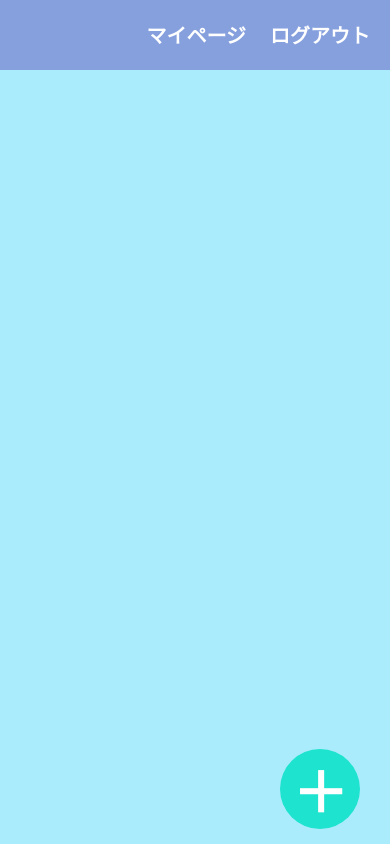
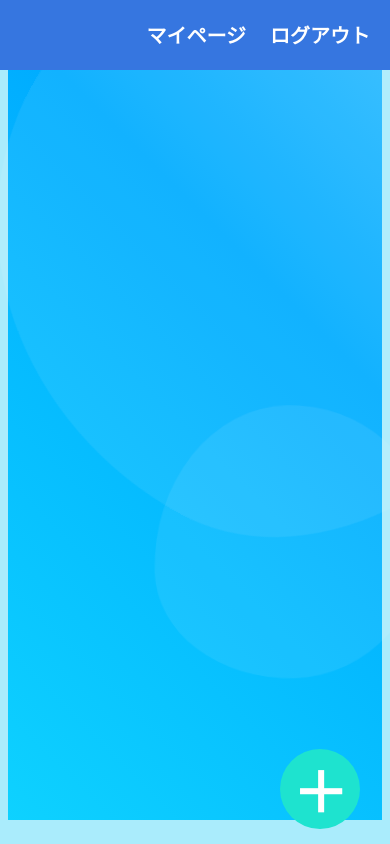
Before and after one commit to itouayumu/project-a, a PHP site: page /home.php in a window 390 px wide; the page is wider, and only the part inside the window is pictured. Run offline with PHP 8.4, Linux system fonts and the light colour scheme; the visitor is signed in with stand-in values (Sample User, id 1); data that the repository does not hold is empty.

Commit message:
背景変更

```diff
--- a/css/delete-style.css
+++ b/css/delete-style.css
@@ -59,7 +59,7 @@
 
     height: 45%;
     width: 44%;
-    box-shadow: 10px 10px 0 #87a2e1;
+    box-shadow: 10px 10px 0 #3676e0;
     object-fit: cover;
     display: flex;
     position:absolute; top: 45; right:5%;
@@ -177,7 +177,7 @@
   img{
     height: 150px;
     width: 96%;
-    box-shadow: 10px 10px 0 #87a2e1;
+    box-shadow: 10px 10px 0 #3676e0;
     object-fit: cover;
     margin-left: 2%;
     margin-right: 2%;
--- a/css/home-style.css
+++ b/css/home-style.css
@@ -42,7 +42,7 @@
 }
 
 .posta{
-    color: #87a2e1;
+    color: #3676e0;
     font-weight: 800;
 }
 
@@ -75,7 +75,7 @@
 }
 
 .wrapper img {
-    box-shadow: 10px 10px 0 #87a2e1;
+    box-shadow: 10px 10px 0 #3676e0;
 
     margin-top: 6%;
     /* margin-bottom: 50px; */
@@ -184,7 +184,7 @@
     }
 
     .posta{
-        color: #87a2e1;
+        color: #3676e0;
         font-weight: 800;
     }
 
@@ -218,7 +218,7 @@
     }
 
     .wrapper img {
-        box-shadow: 10px 10px 0 #87a2e1;
+        box-shadow: 10px 10px 0 #3676e0;
 
         margin-top: 6%;
         transition: transform .2s ease;
--- a/css/mypage-style.css
+++ b/css/mypage-style.css
@@ -67,7 +67,7 @@
 
 hr{
     margin-top: 0px;
-    border-top: 6px solid #87a2e1;
+    border-top: 6px solid #3676e0;
 }
 
 .postimg{
@@ -243,7 +243,7 @@
 
     hr{
         margin-top: 0px;
-        border-top: 6px solid #87a2e1;
+        border-top: 6px solid #3676e0;
     }
 
     .postimg{
--- a/css/style.css
+++ b/css/style.css
@@ -1,17 +1,131 @@
-html{
+/* html{
     background-color: #aaecfc;
     height: 100%;
-}
+} */
 
 header{
-    background-color: #86a0de;
+    background-color: #3676e0;
     display: flex;
     width: 100%;
     height: 70px;
     position: fixed;
     margin: -8px;
     padding: 0px;
+    z-index: 20;
 }
+
+body {
+    background: -moz-linear-gradient(45deg, #02e1ba 0%, #1effff 29%, #00acff 66%, #c1ebff 100%);
+    background: -webkit-linear-gradient(45deg, #02e1ba 0%,#1effff 29%,#00acff 66%,#c1ebff 100%);
+    background: linear-gradient(45deg, #02e1ba 0%,#1effff 29%,#00acff 66%,#c1ebff 100%);
+    background-size: 400% 400%;
+    -webkit-animation: Gradient 15s ease infinite;
+	-moz-animation: Gradient 15s ease infinite;
+	animation: Gradient 15s ease infinite;
+	min-height: calc(100vh - 2rem);
+	/* display: flex;
+	flex-direction: column;
+	align-items: stretch;
+	justify-content: space-evenly;
+	overflow: hidden;
+	position: relative; */
+}
+
+body::before,
+body::after {
+	content: "";
+	width: 70vmax;
+	height: 70vmax;
+	position: absolute;
+	background: rgba(255, 255, 255, 0.07);
+	left: -20vmin;
+	top: -20vmin;
+	animation: morph 15s linear infinite alternate, spin 20s linear infinite;
+	z-index: 0;
+	will-change: border-radius, transform;
+	transform-origin: 55% 55%;
+	pointer-events: none;
+}
+
+body::after {
+    width: 70vmin;
+    height: 70vmin;
+    left: auto;
+    right: -10vmin;
+    top: auto;
+    bottom: 0;
+    animation: morph 10s linear infinite alternate, spin 26s linear infinite reverse;
+    transform-origin: 20% 20%;
+}
+
+html::-webkit-scrollbar{
+    display:none;
+  }
+
+@-webkit-keyframes Gradient {
+	0% {
+		background-position: 0 50%
+	}
+	50% {
+		background-position: 100% 50%
+	}
+	100% {
+		background-position: 0 50%
+	}
+}
+
+@-moz-keyframes Gradient {
+	0% {
+		background-position: 0 50%
+	}
+	50% {
+		background-position: 100% 50%
+	}
+	100% {
+		background-position: 0 50%
+	}
+}
+
+@keyframes Gradient {
+	0% {
+		background-position: 0 50%
+	}
+	50% {
+		background-position: 100% 50%
+	}
+	100% {
+		background-position: 0 50%
+	}
+}
+
+@keyframes morph {
+  0% {
+    border-radius: 40% 60% 60% 40% / 70% 30% 70% 30%; }
+  100% {
+    border-radius: 40% 60%; }
+}
+
+@keyframes spin {
+  to {
+    transform: rotate(1turn);
+  }
+}
+	.st0{display:none;}
+	.st1{display:inline;}
+	.st2{opacity:0.29;}
+	.st3{fill:#FFFFFF;}
+	.st4{clip-path:url(#SVGID_2_);fill:#FFFFFF;}
+	.st5{clip-path:url(#SVGID_4_);}
+	.st6{clip-path:url(#SVGID_6_);}
+	.st7{clip-path:url(#SVGID_8_);}
+	.st8{clip-path:url(#SVGID_10_);}
+	.st9{fill:none;}
+	.st10{clip-path:url(#SVGID_12_);}
+	.st11{opacity:0.7;}
+	.st12{clip-path:url(#SVGID_14_);}
+	.st13{opacity:0.2;}
+	.st14{clip-path:url(#SVGID_16_);}
+	.st15{opacity:0.3;fill:#FFFFFF;enable-background:new    ;}
 
 @media screen and (max-width: 480px) {
     html{
@@ -20,7 +134,7 @@
     }
 
     header{
-        background-color: #86a0de;
+        background-color: #3676e0;
         display: flex;
         width: 100%;
         height: 70px;
```
Also changed, not shown: css/login.css (+5 -5 lines), css/post.css (+15 -15 lines), css/postdata-style.css (+4 -4 lines), css/register.css (+6 -6 lines), css/update-style.css (+19 -19 lines).
